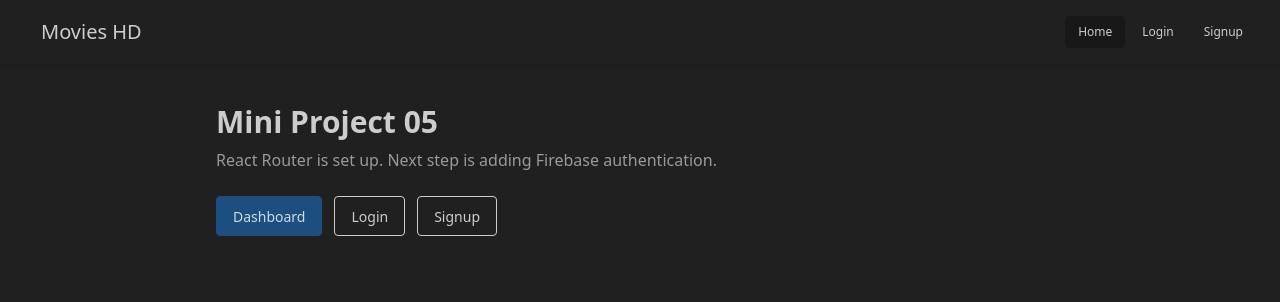
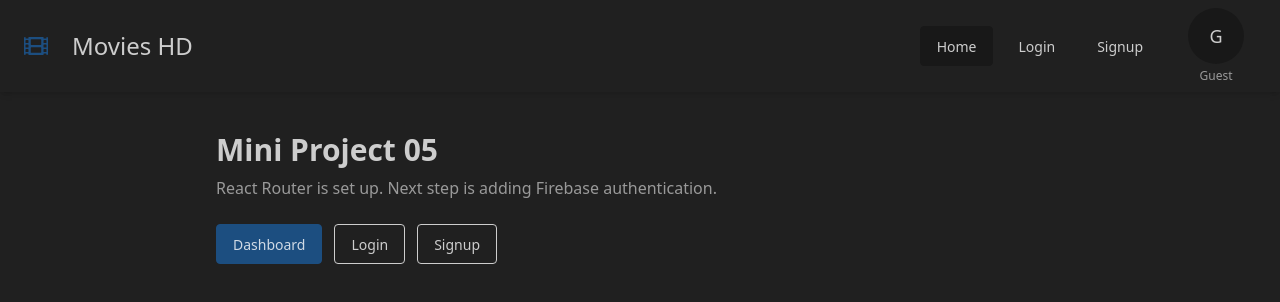
Before and after one commit to Hugo-NCF/MiniProject05, a React (Vite) app: page / in a window 1280 px wide. Shown: the top 302 px of the page. Built offline with nearby package versions, Linux system fonts and the light colour scheme; no server answers.

Commit message:
Update navbars

```diff
--- a/src/components/AppNavbar.jsx
+++ b/src/components/AppNavbar.jsx
@@ -1,4 +1,5 @@
 import { FaChevronDown, FaFilm } from "react-icons/fa";
+import { useAuth } from "../context/AuthContext.jsx";
 
 export default function AppNavbar({
   loading = false,
@@ -11,6 +12,12 @@ export default function AppNavbar({
   onToggleWishlist,
   showBrowseWishlist = true,
 }) {
+  const { user } = useAuth();
+
+  const userLabel = user?.displayName || user?.email || "Guest";
+  const avatarSrc = user?.photoURL || null;
+  const avatarFallbackLetter = (userLabel?.trim?.()?.[0] || "?").toUpperCase();
+
   function closeBrowseDropdown(e) {
     const details = e?.currentTarget?.closest?.("details.dropdown");
     if (details) details.removeAttribute("open");
@@ -132,12 +139,30 @@ export default function AppNavbar({
           </button>
         )}
 
-        <div className="avatar">
-          <div className="w-14 rounded-full">
-            <img
-              src="https://img.daisyui.com/images/profile/demo/batperson@192.webp"
-              alt="Profile"
-            />
+        <div className="flex flex-col items-center">
+          {user ? (
+            avatarSrc ? (
+              <div className="avatar">
+                <div className="w-14 rounded-full">
+                  <img src={avatarSrc} alt="Profile" />
+                </div>
+              </div>
+            ) : (
+              <div className="avatar placeholder">
+                <div className="bg-base-300 text-base-content w-14 rounded-full flex items-center justify-center">
+                  <span className="text-lg">{avatarFallbackLetter}</span>
+                </div>
+              </div>
+            )
+          ) : (
+            <div className="avatar placeholder">
+              <div className="bg-base-300 text-base-content w-14 rounded-full flex items-center justify-center">
+                <span className="text-lg">G</span>
+              </div>
+            </div>
+          )}
+          <div className="mt-1 w-20 text-center text-xs opacity-70 truncate">
+            {userLabel}
           </div>
         </div>
       </div>
--- a/src/components/SharedNavbar.jsx
+++ b/src/components/SharedNavbar.jsx
@@ -1,22 +1,29 @@
 import { NavLink } from "react-router";
+import { FaFilm } from "react-icons/fa";
 import { useAuth } from "../context/AuthContext.jsx";
 
 function navLinkClass({ isActive }) {
-  return `btn btn-ghost btn-sm ${isActive ? "btn-active" : ""}`;
+  return `btn btn-ghost ${isActive ? "btn-active" : ""}`;
 }
 
 export default function SharedNavbar() {
   const { user, logout } = useAuth();
 
+  const userLabel = user?.displayName || user?.email || "Guest";
+  const avatarSrc = user?.photoURL || null;
+  const avatarFallbackLetter = (userLabel?.trim?.()?.[0] || "?").toUpperCase();
+
   return (
-    <header className="navbar bg-base-100 shadow-md px-4 sm:px-6 w-full sticky top-0 z-50">
-      <div className="flex-1">
-        <NavLink to="/" className="btn btn-ghost text-xl">
+    <header className="navbar bg-base-100 shadow-md px-6 w-full sticky top-0 z-50">
+      <div className="flex-1 flex items-center gap-6">
+        <FaFilm className="text-2xl text-primary" />
+        <NavLink to="/" className="text-2xl font-bold">
           Movies HD
         </NavLink>
       </div>
 
-      <nav className="flex-none flex items-center gap-1">
+      <div className="flex-none flex items-center gap-4">
+        <nav className="flex items-center gap-2">
         <NavLink to="/" className={navLinkClass}>
           Home
         </NavLink>
@@ -28,7 +35,7 @@ export default function SharedNavbar() {
             </NavLink>
             <button
               type="button"
-              className="btn btn-ghost btn-sm"
+              className="btn btn-ghost"
               onClick={() => logout()}
             >
               Logout
@@ -44,7 +51,35 @@ export default function SharedNavbar() {
             </NavLink>
           </>
         )}
-      </nav>
+        </nav>
+
+        <div className="flex flex-col items-center">
+          {user ? (
+            avatarSrc ? (
+              <div className="avatar">
+                <div className="w-14 rounded-full">
+                  <img src={avatarSrc} alt="Profile" />
+                </div>
+              </div>
+            ) : (
+              <div className="avatar placeholder">
+                <div className="bg-base-300 text-base-content w-14 rounded-full flex items-center justify-center">
+                  <span className="text-lg">{avatarFallbackLetter}</span>
+                </div>
+              </div>
+            )
+          ) : (
+            <div className="avatar placeholder">
+              <div className="bg-base-300 text-base-content w-14 rounded-full flex items-center justify-center">
+                <span className="text-lg">G</span>
+              </div>
+            </div>
+          )}
+          <div className="mt-1 w-20 text-center text-xs opacity-70 truncate">
+            {userLabel}
+          </div>
+        </div>
+      </div>
     </header>
   );
 }
```
